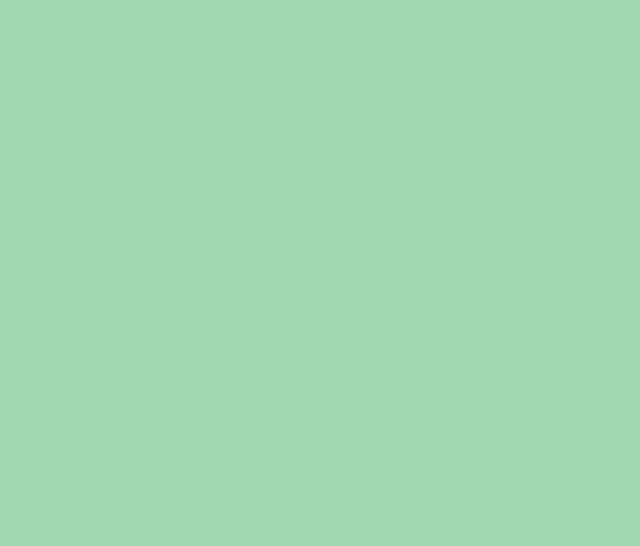
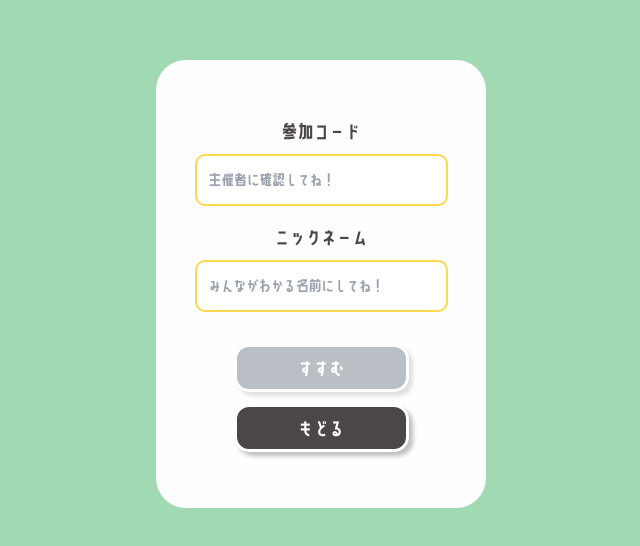
Before and after one commit to ninochil/bingo-frontend, a React (Vite) app: page /PlayerJoinPage in a window 1280 px wide. Before the commit this address had no page. Shown: the part 116-662 px from the top of the page, without its empty margins (319-959 px from the left). Built offline with nearby package versions, Linux system fonts and the light colour scheme.

Commit message:
[update]遷移先の変更

```diff
--- a/src/App.tsx
+++ b/src/App.tsx
@@ -2,6 +2,9 @@ import React from 'react';
 import { BrowserRouter as Router, Route, Routes } from 'react-router-dom';
 import TopPage from './pages/TopPage';
 import './App.css'
+import PlayerJoinPage from './pages/player/PlayerJoinPage'; // 待機ページ
+import PlayerStandbyPage from './pages/player/PlayerStandbyPage'; // 待機ページ
+import PlayerBingoPage from './pages/player/PlayerBingoPage'; // ビンゴページ
 
 function App() {
 
@@ -10,6 +13,9 @@ function App() {
       <Router>
         <Routes>
           <Route path="/" element={<TopPage />} />
+          <Route path="/PlayerJoinPage" element={<PlayerJoinPage />} />  {/* 待機ページ */}
+          <Route path="/PlayerStandbyPage" element={<PlayerStandbyPage />} />  {/* 待機ページ */}
+          <Route path="/PlayerBingoPage" element={<PlayerBingoPage />} />  {/* ビンゴページ */}
         </Routes>
       </Router>
     </>
--- a/src/pages/TopPage.tsx
+++ b/src/pages/TopPage.tsx
@@ -13,7 +13,7 @@ const TopPage: React.FC = () => {
     }
 
     const joinClick = () => {
-        navigate('/JoinRoom')
+        navigate('/PlayerJoinPage')
     }
     return (
         <div className="container">
--- a/src/pages/player/PlayerJoinPage.tsx
+++ b/src/pages/player/PlayerJoinPage.tsx
@@ -66,7 +66,7 @@ const PlayerJoinPage: React.FC = () => {
           <div className='flex flex-col items-center gap-3 pt-4'>
             <NewButton
                 label="すすむ"
-                to="../player-standby"
+                to="../PlayerStandbyPage"
                 direction="forward"
                 disabled={!isButtonActive}
             />
```
